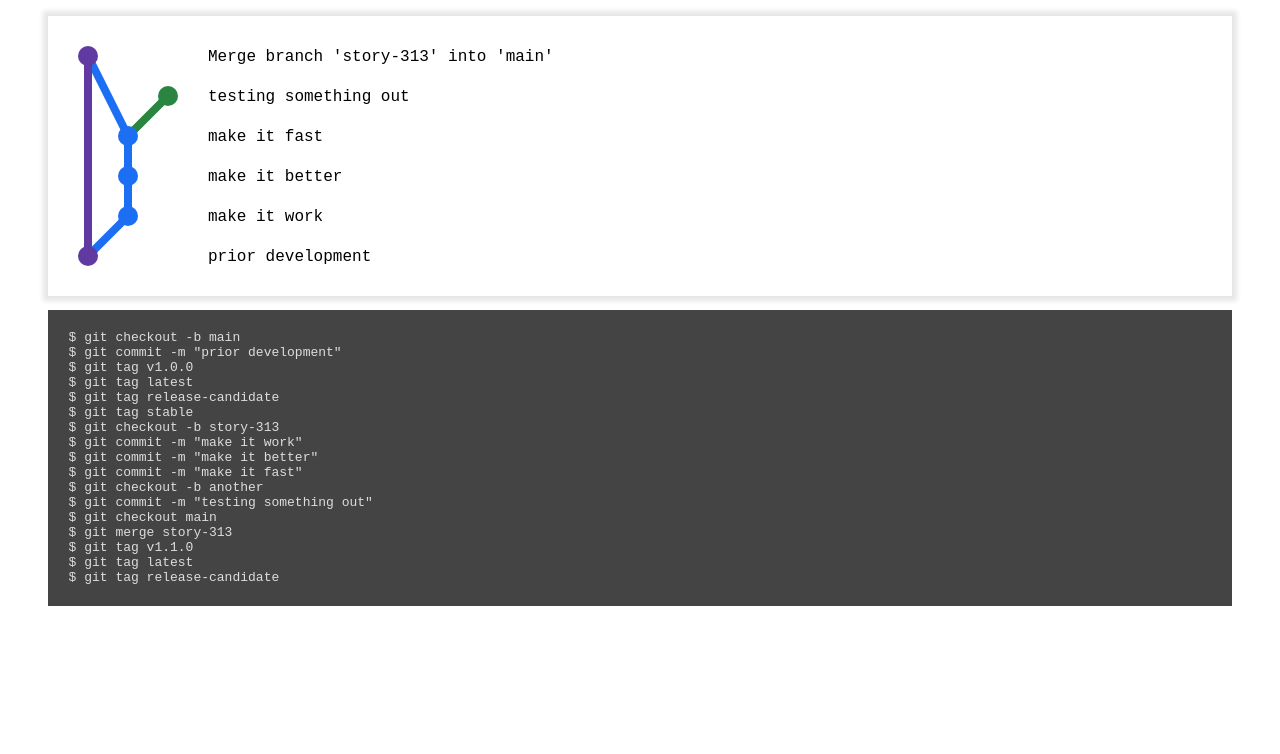
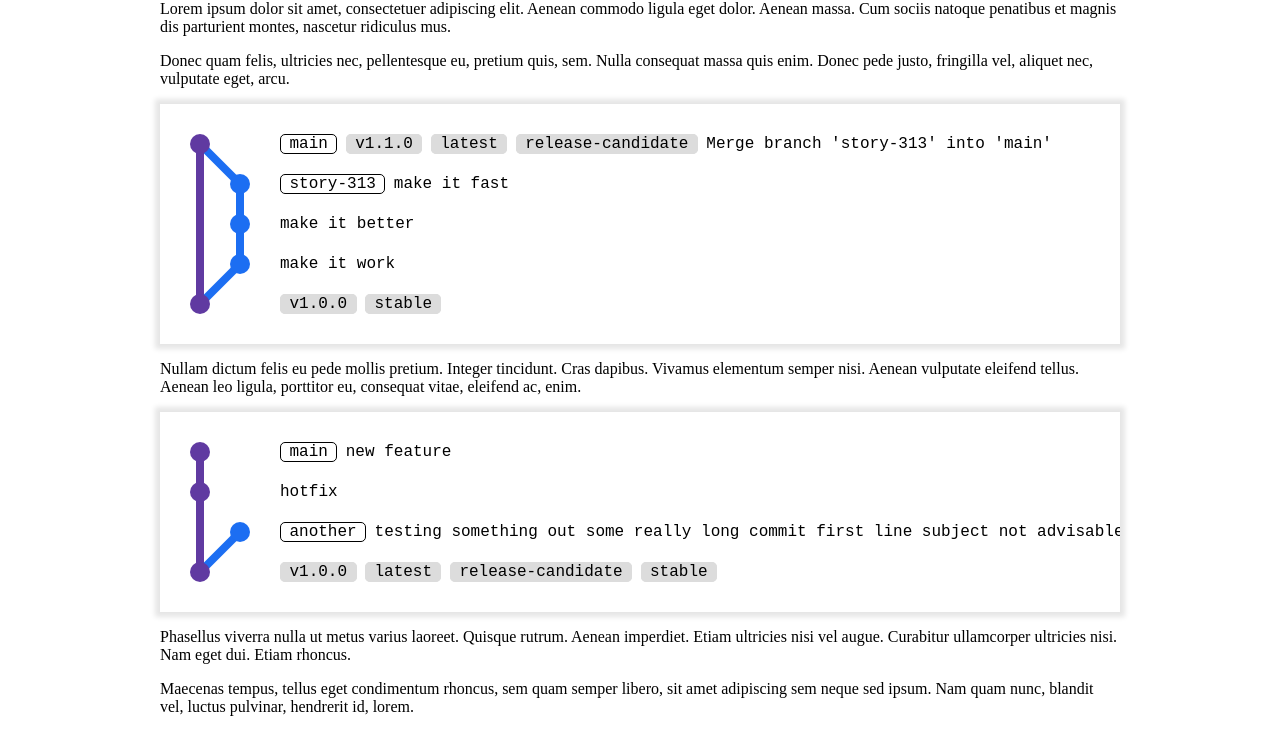
Before and after one commit to kalisjoshua/zaephyrus, a plain HTML site: page index.html in a window 1280 px wide. Drawn offline with Linux system fonts and the light colour scheme.

Commit message:
prepare for refactor

```diff
--- a/index.html
+++ b/index.html
@@ -5,39 +5,73 @@
 <title>SVG Git Graph</title>
 
 <script defer src="./svg-git-graph.js"></script>
-<script defer>
-  window.addEventListener("DOMContentLoaded", () => {
-    Array.from(document.querySelectorAll("figure"))
-      .map(gitGraph)
-  })
-</script>
 
 <style media="screen">
-  .gitGraph pre {
-    background: #444;
-    color: #DDD;
-    margin: 2ex 0;
-    padding: 3ex;
+  body {
+    margin: 0 auto;
+    max-width: 60em;
   }
 
-  .gitGraph svg {
+  figure.gitGraph, figure.gitGraph * {
+    box-sizing: border-box;
+  }
+
+  figure.gitGraph {
+    margin: 0;
+    padding: 0;
+    position: relative;
+  }
+
+  figure.gitGraph div {
+    left: 0;
+    overflow: scroll;
+    position: absolute;
+    top: 0;
+  }
+
+  figure.gitGraph ol {
+    display: flex;
+    flex-direction: column-reverse;
+    justify-content: space-around;
+    margin: 0;
+    padding: 0;
+  }
+
+  figure.gitGraph ol li {
+    font-family: monospace, sans-serif;
+    list-style-type: none;
+    white-space: nowrap;
+  }
+
+  figure.gitGraph svg {
     box-shadow: 0 0 5px 5px rgba(0, 0, 0, 0.1);
     width: 100%;
   }
 
-  .gitGraph .graphText {
-    font-family: monospace, sans-serif;
+  figure.gitGraph .branch {
+    border: 1px solid;
+    border-radius: 5px;
+    margin-right: 1ex;
+    padding: 0 1ex;
+  }
+
+  figure.gitGraph .tag {
+    background: gainsboro;
+    border: 1px solid gainsboro;
+    border-radius: 5px;
+    margin-right: 1ex;
+    padding: 0 1ex;
   }
 </style>
 </head>
 <body>
 
-<figure class="gitGraph">
-  <svg></svg>
+<p>Lorem ipsum dolor sit amet, consectetuer adipiscing elit. Aenean commodo ligula eget dolor. Aenean massa. Cum sociis natoque penatibus et magnis dis parturient montes, nascetur ridiculus mus.</p>
+<p>Donec quam felis, ultricies nec, pellentesque eu, pretium quis, sem. Nulla consequat massa quis enim. Donec pede justo, fringilla vel, aliquet nec, vulputate eget, arcu.</p>
 
-  <pre>
+<pre lang="gitGraph">
   $ git checkout -b main
-    $ git commit -m "prior development"
+  $ git commit -m ""
   $ git tag v1.0.0
   $ git tag latest
   $ git tag release-candidate
@@ -46,15 +80,33 @@
   $ git commit -m "make it work"
   $ git commit -m "make it better"
   $ git commit -m "make it fast"
-    $ git checkout -b another
-    $ git commit -m "testing something out"
   $ git checkout main
   $ git merge story-313
   $ git tag v1.1.0
   $ git tag latest
   $ git tag release-candidate
 </pre>
-</figure>
+
+<p>Nullam dictum felis eu pede mollis pretium. Integer tincidunt. Cras dapibus. Vivamus elementum semper nisi. Aenean vulputate eleifend tellus. Aenean leo ligula, porttitor eu, consequat vitae, eleifend ac, enim.</p>
+
+<pre class="rich-diff-level-zero" lang="gitGraph">
+  <code class="rich-diff-level-one">
+    $ git checkout -b main
+    $ git commit -m ""
+    $ git tag v1.0.0
+    $ git tag latest
+    $ git tag release-candidate
+    $ git tag stable
+    $ git checkout -b another
+    $ git commit -m "testing something out some really long commit first line subject not advisable to do this in real life"
+    $ git checkout main
+    $ git commit -m "hotfix"
+    $ git commit -m "new feature"
+  </code>
+</pre>
+
+<p>Phasellus viverra nulla ut metus varius laoreet. Quisque rutrum. Aenean imperdiet. Etiam ultricies nisi vel augue. Curabitur ullamcorper ultricies nisi. Nam eget dui. Etiam rhoncus.</p>
+<p>Maecenas tempus, tellus eget condimentum rhoncus, sem quam semper libero, sit amet adipiscing sem neque sed ipsum. Nam quam nunc, blandit vel, luctus pulvinar, hendrerit id, lorem. </p>
 
 </body>
 </html>
--- a/svg-git-graph.js
+++ b/svg-git-graph.js
@@ -1,3 +1,6 @@
+// TODO: make embed-able as a single js file
+// TODO: animation of the progress through time
+
 const gitGraph = (function () {
   const defaults = {
     colors: [
@@ -12,11 +15,15 @@ const gitGraph = (function () {
     strokeWidth: 8,
   }
 
-  const setAttributes = (el, list) => list
-    .forEach(([key, value]) => el.setAttribute(key, value))
-  const shape = (type) => document.createElementNS("http://www.w3.org/2000/svg", type)
+  const createId = () => Math.random().toString(36).toLowerCase()
+  const element = (type) => document.createElement(type)
+  // [fake commands]  $   git   command    [options]       argument
+  const rCommand = /^\$\s*git\s+([^\s]+)\s+(?:(-[\w]+)\s+)?([^$]+)$/
+  const setAttributes = (x, z) => z.forEach(([k, v]) => x.setAttribute(k, v))
+  const shape = (t) => document.createElementNS("http://www.w3.org/2000/svg", t)
+  const use = (e, fn) => fn(e)
 
-  function buildHistory ({branches, head, log, moments, objects, tags}, matches) {
+  function buildHistory ({branches, head, log, objects, snapshots, tags}, matches) {
     const id = Math.random().toString(36).slice(2, 7).toUpperCase()
     const [command, option, argument] = matches
     let stateChange = true
@@ -75,54 +82,46 @@ const gitGraph = (function () {
     }
 
     if (stateChange) {
-      moments.push(JSON.stringify({branches, head, log, objects, tags}))
+      snapshots.push(JSON.stringify({branches, head, log, objects, tags}))
     }
 
-    return {branches, head, log, moments, objects, tags}
+    return {branches, head, log, objects, snapshots, tags}
   }
 
-  function gitGraph (figure, options = {}) {
-    options = {...defaults, ...options}
-
-    //                  $   git   command    [options]       argument
-    const rCommand = /^\$\s*git\s+([^\s]+)\s+(?:(-[\w]+)\s+)?([^$]+)$/
-    const sourceElement = figure.querySelector("pre")
-    const sourceContent = sourceElement.innerHTML
+  function createGraphElement (sourceElement) {
+    const figure = element("figure")
+    const state = sourceElement.textContent
       .trim()
       .split('\n')
-      .map((line) => line.trim())
-    const gitCommands = sourceContent
-      .map((line) => rCommand.exec(line))
+      .map((line) => rCommand.exec(line.trim()))
       .filter(Boolean)
       .map((results) => results.slice(1))
-    const {moments, ...repo} = gitCommands
       .reduce(buildHistory, {
         branches: {},
         head: null,
         log: [],
-        moments: [],
         objects: {},
+        snapshots: [],
         tags: {},
       })
-    // console.log(JSON.stringify(repo.log, null, 4))
 
-    const branchNames = Array.from(new Set(repo.log
-      .map((sha) => repo.objects[sha].branch)))
-    const branchColumn = (name) => branchNames.indexOf(name) + 1
-    const visualElement = figure.querySelector("svg")
+    figure.setAttribute("class", "gitGraph")
+    figure.appendChild(shape("svg"))
+    sourceElement.after(figure)
+    sourceElement.remove()
 
-    sourceElement.innerHTML = sourceContent.join('\n')
+    return {figure, state}
+  }
 
-    visualElement.style.height = (repo.log.length + 1) * options.gridSize
-
-    repo.log
-      .reduce((acc, sha, index) => {
-        const object = repo.objects[sha]
+  function createGraphPieces (acc, sha, index) {
+    const object = this.repo.objects[sha]
 
     const dot = shape("circle")
-        const cx = options.gridSize * branchColumn(object.branch)
-        const cy = options.gridSize * (repo.log.length - index)
-        const fill = options.colors[branchColumn(object.branch) - 1]
+    const cx = this.options.gridSize * this.branchOrder(object.branch)
+    const cy = this.options.gridSize * (this.repo.log.length - index)
+    const fill = this.options.colors[this.branchOrder(object.branch) - 1]
+    const item = element("li")
+    const text = element("text")
 
     if (object.links) {
       object.links
@@ -139,40 +138,85 @@ const gitGraph = (function () {
             ["x2", parent.getAttribute("cx")],
             ["y2", parent.getAttribute("cy")],
             ["stroke", strokeColor],
-                ["stroke-width", options.strokeWidth],
+            ["stroke-width", this.options.strokeWidth],
           ])
 
           acc.unshift(line)
         })
     }
 
+    if (this.repo.branches[object.branch].head === sha) {
+      use(element("span"), (e) => {
+        e.setAttribute("class", "branch")
+        e.setAttribute("title", "Git branch name")
+        e.innerText = object.branch
+
+        item.appendChild(e)
+      })
+    }
+
+    if (object.tags) {
+      object.tags
+        .forEach((tag) => {
+          use(element("span"), (e) => {
+            e.setAttribute("class", "tag")
+            e.setAttribute("title", "Git tag")
+            e.innerText = tag
+
+            item.appendChild(e)
+          })
+        })
+    }
+
     setAttributes(dot, [
       ["cx", cx],
       ["cy", cy],
-          ["r", options.pointSize],
+      ["r", this.options.pointSize],
       ["fill", fill],
     ])
+
     dot.dataset.sha = sha
-
-        const text = shape("text")
-
-        setAttributes(text, [
-          ["x", options.gridSize * (branchNames.length + 1)],
-          ["y", options.gridSize * (repo.log.length - index) + options.pointSize / 2],
-          ["class", "graphText"],
-        ])
-        text.innerHTML = object.comment
-
-        // TODO:
-        // display: branch names, and tags
-
+    text.innerText = object.comment
+    item.appendChild(text)
+    this.historyElement.appendChild(item)
     acc.push(dot)
-        acc.push(text)
 
     return acc
-      }, [])
+  }
+
+  function drawGraph (gitCommands, options = {}) {
+    options = {...defaults, ...options}
+
+    const {figure, state: {snapshots, ...repo}} = createGraphElement(gitCommands)
+
+    const branchNames = Array.from(new Set(repo.log
+      .map((sha) => repo.objects[sha].branch)))
+    const branchOrder = (name) => branchNames.indexOf(name) + 1
+    const graphHeight = (repo.log.length + 1) * options.gridSize
+    const graphWidth = options.gridSize * (branchNames.length + 1)
+    const historyContainer = element("div")
+    const historyElement = element("ol")
+    const visualElement = figure.querySelector("svg")
+
+    historyContainer.style.marginLeft = `${graphWidth}px`
+    historyContainer.style.width = `calc(100% - ${graphWidth}px)`
+    historyContainer.style.height = graphHeight
+    historyElement.style.height = graphHeight
+    historyElement.style.padding = `${options.gridSize / 2}px 0`
+    visualElement.style.height = graphHeight
+
+    figure.appendChild(historyContainer)
+    historyContainer.appendChild(historyElement)
+
+    repo.log
+      .reduce(createGraphPieces.bind({repo, branchOrder, options, historyElement}), [])
       .map((el) => visualElement.appendChild(el))
   }
 
-  return gitGraph
+  window.addEventListener("DOMContentLoaded", () => {
+    Array.from(document.querySelectorAll('[lang="gitGraph"]'))
+      .map(drawGraph)
+  })
+
+  return {drawGraph}
 }())
```
Lines whose indentation alone changed are shown as unchanged.
